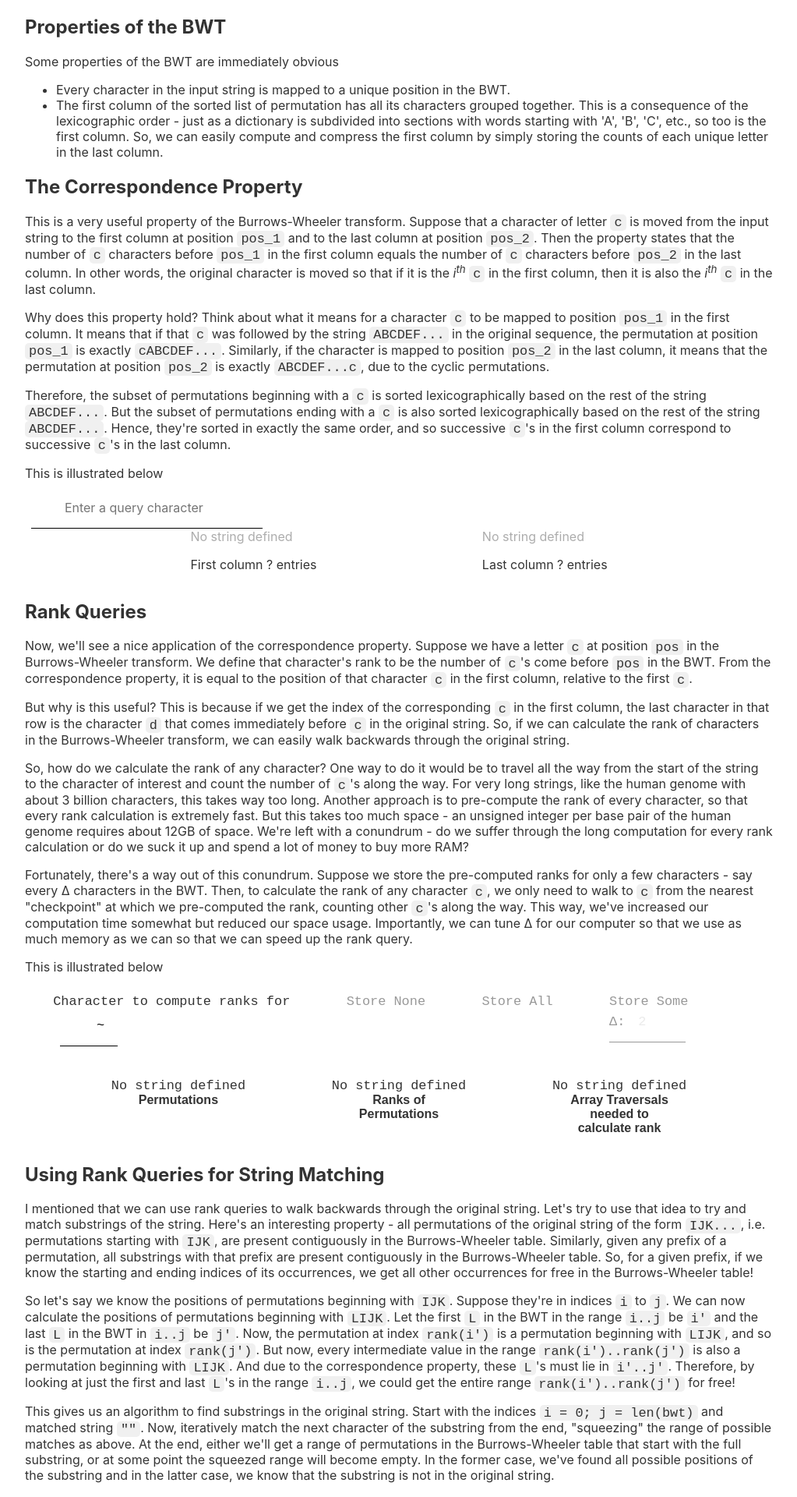
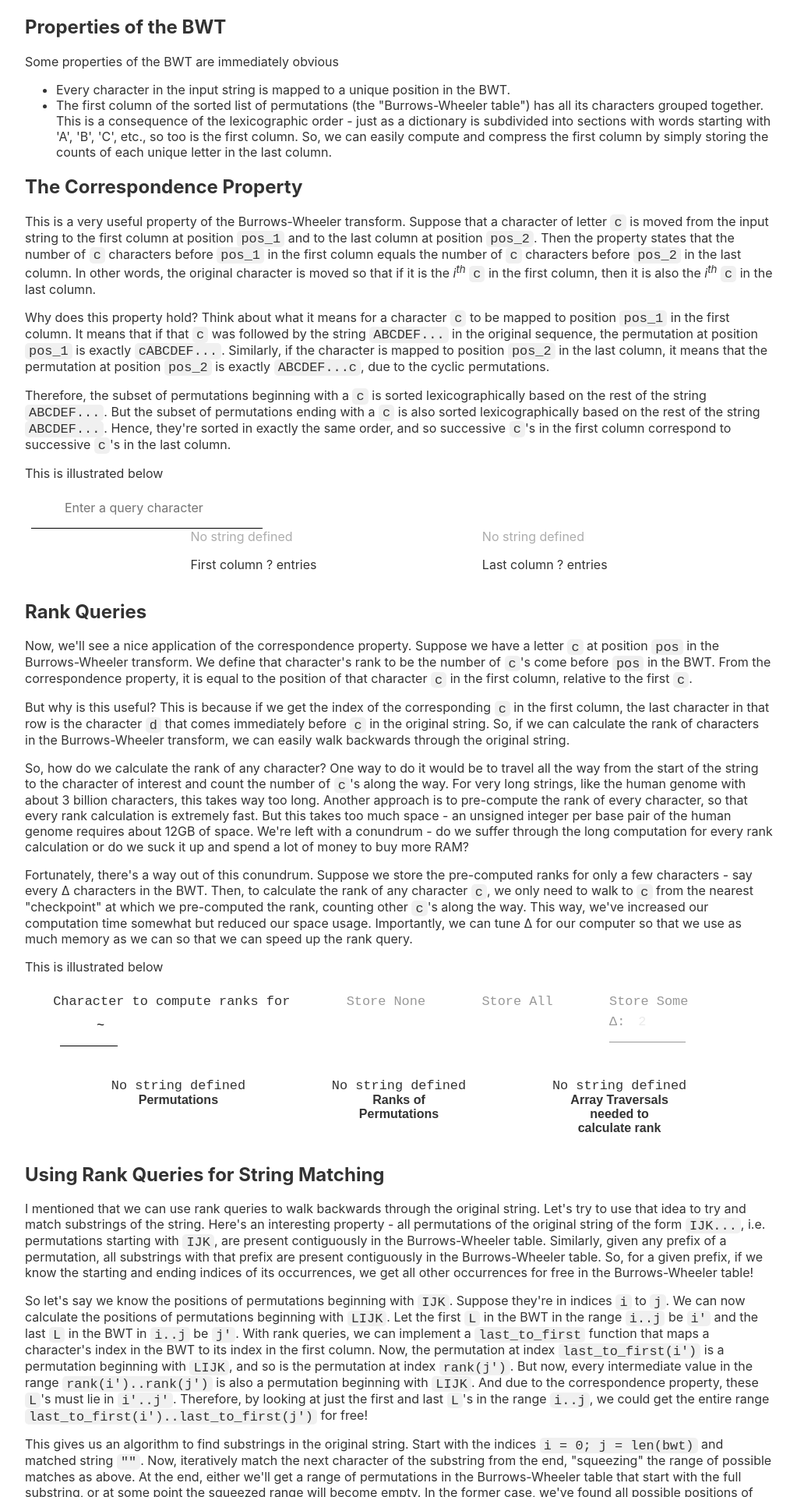
Before and after one commit to tstsrt/bwt-illustration, a Svelte app: page / in a window 1280 px wide. Shown: the part 820-2740 px from the top of the page at 78% size, without its empty margins (128-1151 px from the left). Built offline with nearby package versions, Linux system fonts and the light colour scheme; some icons are missing.

Commit message:
Fix some grammatical errors and clarified some notation

```diff
--- a/src/App.svelte
+++ b/src/App.svelte
@@ -75,13 +75,14 @@
                 position in the BWT.
             </li>
             <li>
-                The first column of the sorted list of permutation has all its
-                characters grouped together. This is a consequence of the
-                lexicographic order - just as a dictionary is subdivided into
-                sections with words starting with 'A', 'B', 'C', etc., so too is
-                the first column. So, we can easily compute and compress the
-                first column by simply storing the counts of each unique letter
-                in the last column.
+                The first column of the sorted list of permutations (the
+                "Burrows-Wheeler table") has all its characters grouped
+                together. This is a consequence of the lexicographic order -
+                just as a dictionary is subdivided into sections with words
+                starting with 'A', 'B', 'C', etc., so too is the first column.
+                So, we can easily compute and compress the first column by
+                simply storing the counts of each unique letter in the last
+                column.
             </li>
         </ul>
     </section>
@@ -194,15 +195,18 @@
             beginning with <code>LIJK</code>. Let the first <code>L</code> in
             the BWT in the range <code>i..j</code> be <code>i'</code> and the
             last <code>L</code> in the BWT in <code>i..j</code> be
-            <code>j'</code>. Now, the permutation at index <code>rank(i')</code>
-            is a permutation beginning with <code>LIJK</code>, and so is the
-            permutation at index <code>rank(j')</code>. But now, every
-            intermediate value in the range <code>rank(i')..rank(j')</code> is
-            also a permutation beginning with <code>LIJK</code>. And due to the
-            correspondence property, these <code>L</code>'s must lie in
-            <code>i'..j'</code>. Therefore, by looking at just the first and
-            last <code>L</code>'s in the range <code>i..j</code>, we could get
-            the entire range <code>rank(i')..rank(j')</code> for free!
+            <code>j'</code>. With rank queries, we can implement a
+            <code>last_to_first</code> function that maps a character's index in
+            the BWT to its index in the first column. Now, the permutation at
+            index <code>last_to_first(i')</code> is a permutation beginning with
+            <code>LIJK</code>, and so is the permutation at index
+            <code>rank(j')</code>. But now, every intermediate value in the
+            range <code>rank(i')..rank(j')</code> is also a permutation
+            beginning with <code>LIJK</code>. And due to the correspondence
+            property, these <code>L</code>'s must lie in <code>i'..j'</code>.
+            Therefore, by looking at just the first and last <code>L</code>'s in
+            the range <code>i..j</code>, we could get the entire range
+            <code>last_to_first(i')..last_to_first(j')</code> for free!
         </p>
         <p>
             This gives us an algorithm to find substrings in the original
```
